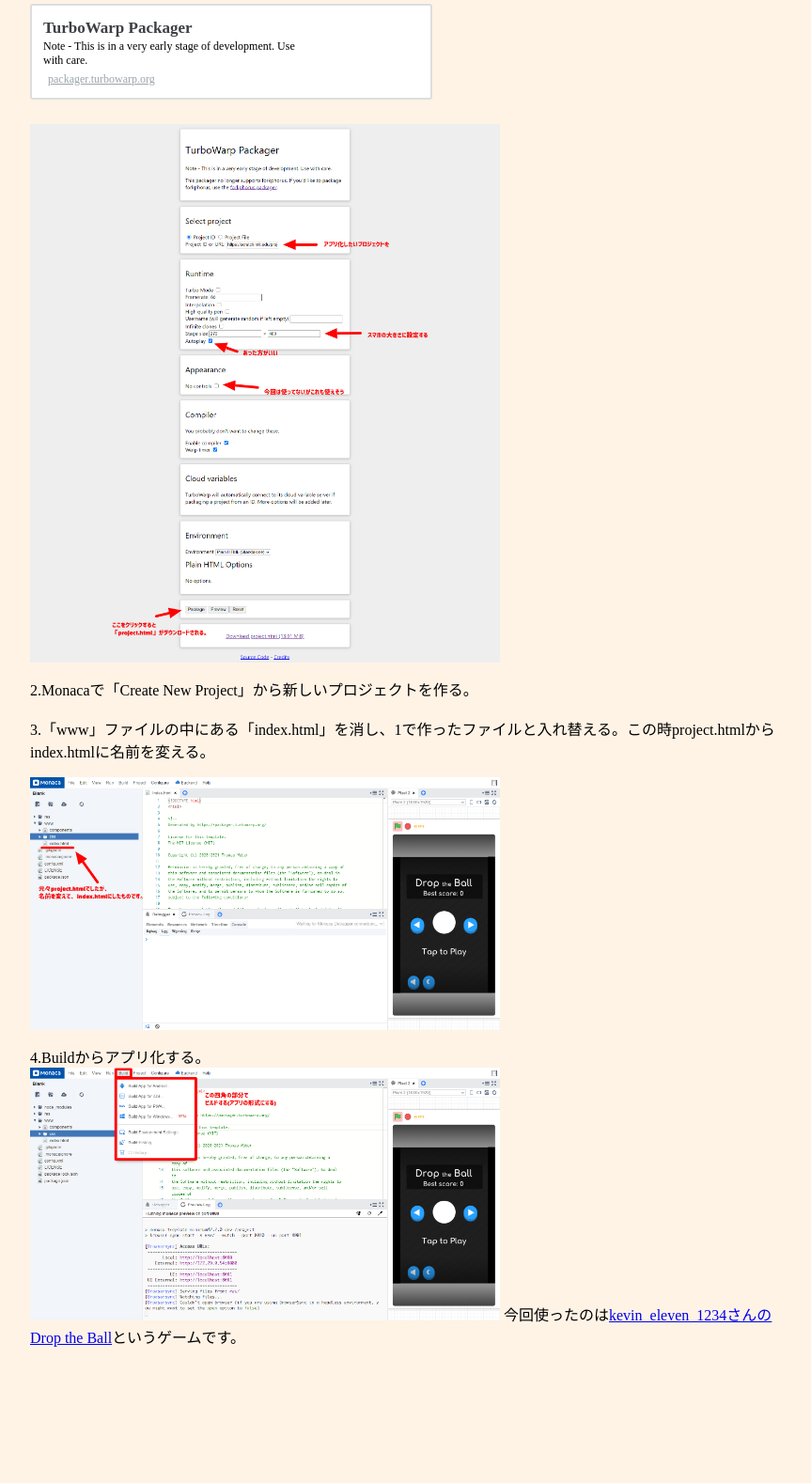
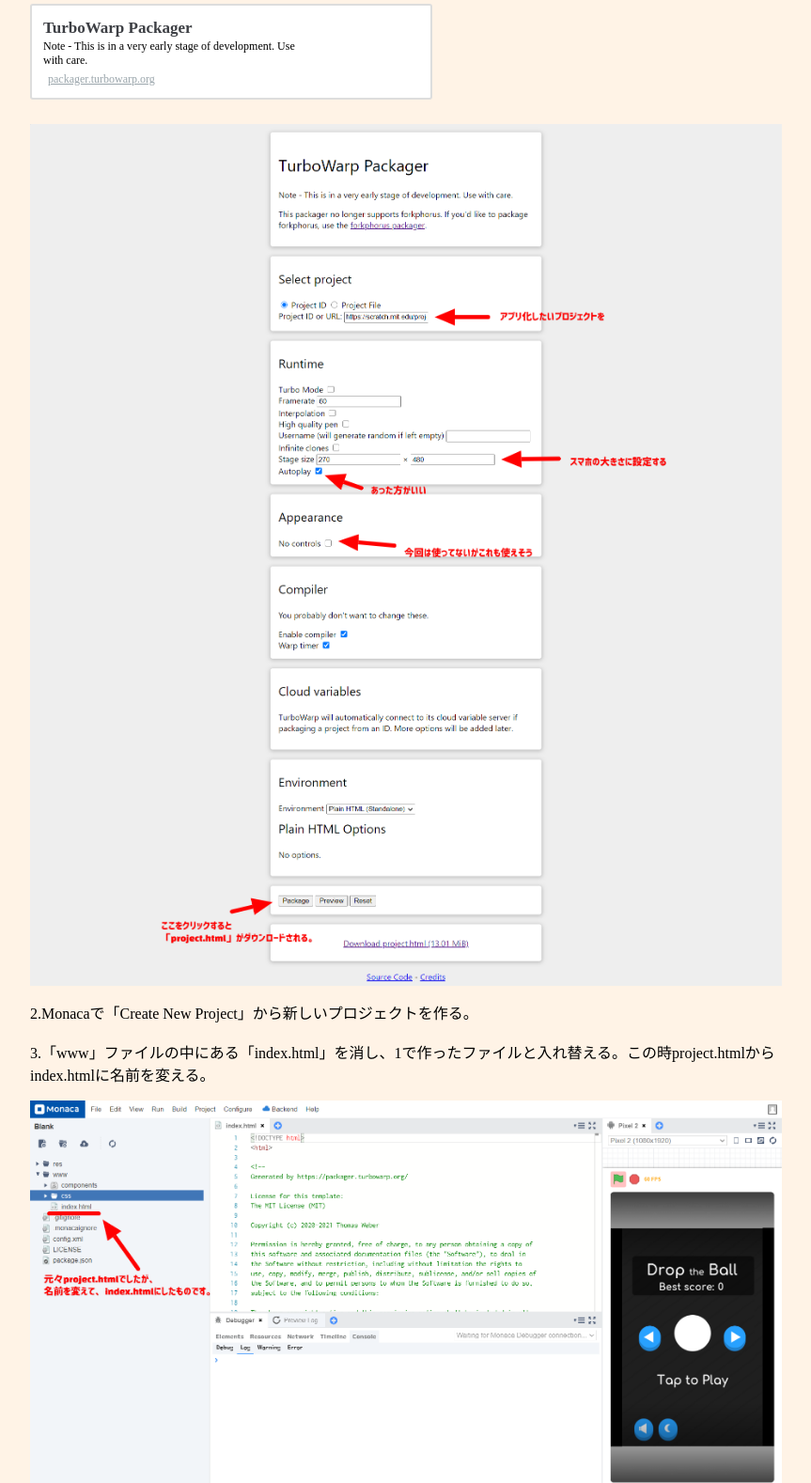
Before and after one commit to 52Tellur/Scratch-app, a plain HTML site: page index.html in a window 1280 px wide. Shown: the part 200-1778 px from the top of the page at 94% size, without its empty margins (208-1071 px from the left). Before the commit the page ends 1686 px from the top, so only its background shows below. Drawn offline with Linux system fonts and the light colour scheme.

Commit message:
Update index.html

```diff
--- a/index.html
+++ b/index.html
@@ -9,13 +9,13 @@
   <p>0.プロジェクトをスマホ画面の大きさで作る<br><br>1.下のURLからScratchのプロジェクトをパッケージ化する。この時ステージの大きさをスマホに合わせる。<br>
   <div class="blogCard blogCard--noimg"><div class="blogCardCont"><div class="blogCardTxt"><p class="blogCardTitle"><a href="https://packager.turbowarp.org/" target="_blank">TurboWarp Packager</a></p><p>Note - This is in a very early stage of development. Use with care.</p></div></div><div class="blogCardFooter"><a href="https://packager.turbowarp.org/"><img src="http://www.google.com/s2/favicons?domain=https://packager.turbowarp.org/" alt="">packager.turbowarp.org</a></div></div></p>
   <!--https://www.granfairs.com/blog/staff/blogcard-by-bookmarkletこれです。ありがとうございます。-->
-  <img src="TurboWarp-Packager.png"width="500px">
+  <img src="TurboWarp-Packager.png"width="800px">
   <p>2.Monacaで「Create New Project」から新しいプロジェクトを作る。<br><br>
   3.「www」ファイルの中にある「index.html」を消し、1で作ったファイルと入れ替える。この時project.htmlからindex.htmlに名前を変える。</p>
-  <img src="Blank-—-Monaca-Cloud-IDE.png"width="500px">
+  <img src="Blank-—-Monaca-Cloud-IDE.png"width="800px">
 
   <p>4.Buildからアプリ化する。<br>
-  <img src="Blank-—-Monaca-Cloud-IDE (1).png"width="500px">
+  <img src="Blank-—-Monaca-Cloud-IDE (1).png"width="800px">
   今回使ったのは<a href="https://scratch.mit.edu/projects/203422373">kevin_eleven_1234さんのDrop the Ball</a>というゲームです。<br><br><br></p>
 </body>
 </html>
```
